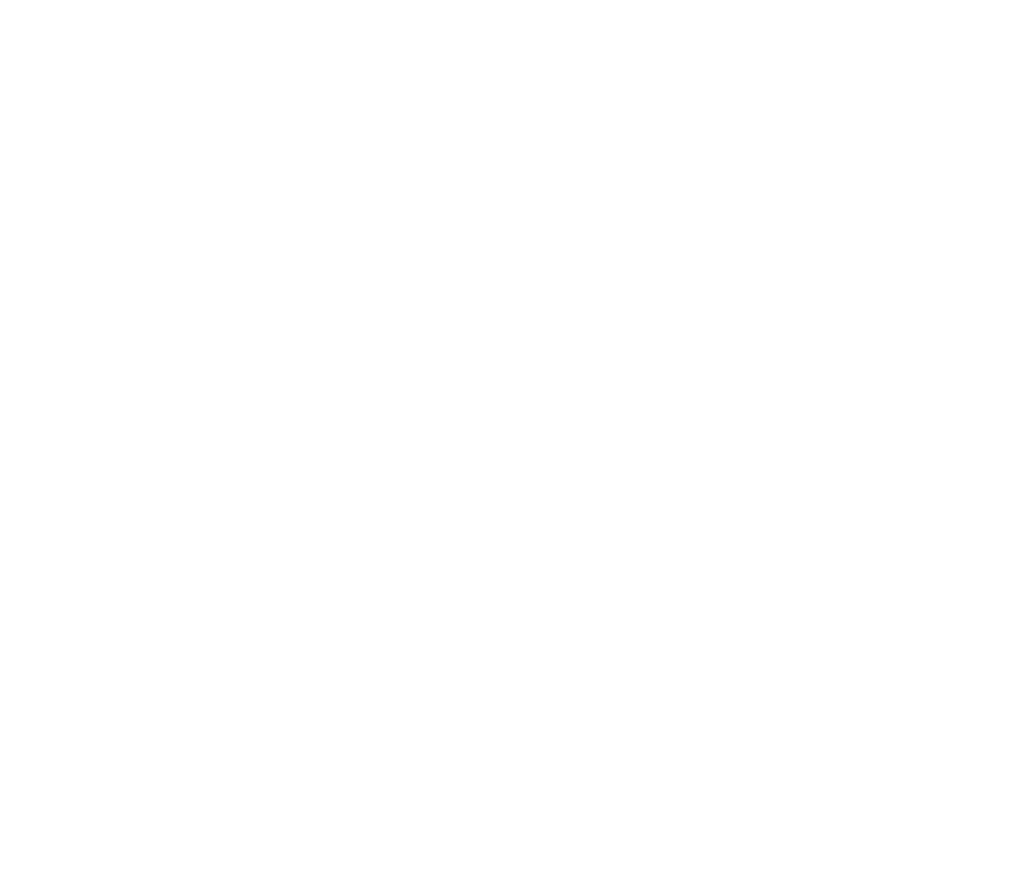
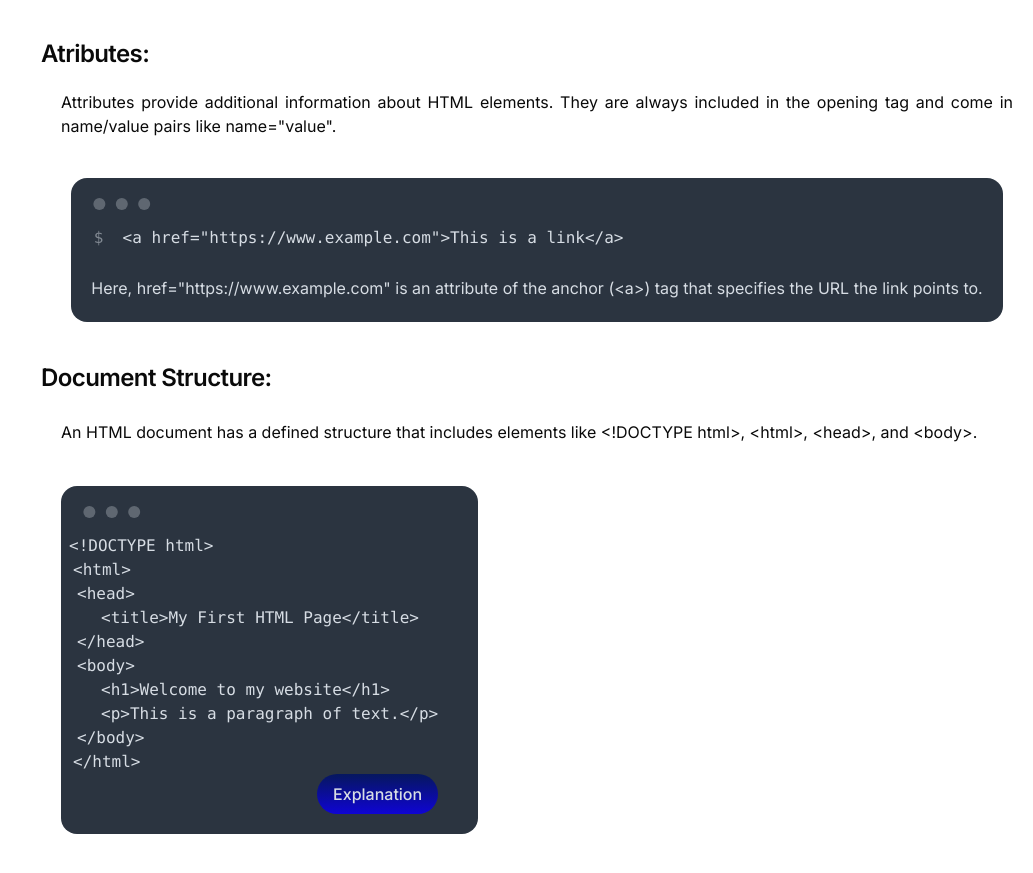
Before and after one commit to Slowbat200/web-dev-courseo, a Next.js app: page /html in a window 1280 px wide. Shown: the part 1359-2232 px from the top of the page, without its empty margins (247-1280 px from the left). Before the commit the page ends 800 px from the top, so only its background shows below. Built offline with nearby package versions, Linux system fonts and the light colour scheme.

Commit message:
adding new content to html

```diff
--- /dev/null
+++ b/app/(main)/(routes)/html/(pages)/(routes)/beginner/components/structure.tsx
@@ -0,0 +1,45 @@
+import { Button } from '@/components/ui/button';
+
+const Structure = () => {
+  return (
+    <div>
+      <div className='mockup-code mt-10 lg:w-full w-[80%] ml-5'>
+        <pre className='flex flex-col'>
+          <code className='pl-2'>&lt;!DOCTYPE html&gt;</code>
+          <code className='pl-3'>&lt;html&gt;</code>
+          {/* Head */}
+          <code className='pl-4'>&lt;head&gt;</code>
+          {/* Title */}
+          <div className='flex flex-row'>
+            <code className='pl-10'>&lt;title&gt;</code>
+            <p>My First HTML Page</p>
+            <code className='pl-'>&lt;/title&gt;</code>
+          </div>
+          <code className='pl-4'>&lt;/head&gt;</code>
+          {/* Body */}
+          <code className='pl-4'>&lt;body&gt;</code>
+          {/* Heading */}
+          <div className='flex flex-row'>
+            <code className='pl-10'>&lt;h1&gt;</code>
+            <h1>Welcome to my website</h1>
+            <code>&lt;/h1&gt;</code>
+          </div>
+          {/* Paragraph */}
+          <div className='flex flex-row'>
+            <code className='pl-10'>&lt;p&gt;</code>
+            <p>This is a paragraph of text.</p>
+            <code>&lt;/p&gt;</code>
+          </div>
+          {/** End of the page */}
+          <code className='pl-4'>&lt;/body&gt;</code>
+          <code className='pl-3'>&lt;/html&gt;</code>
+        </pre>
+        <div className='flex justify-end items-end mr-10'>
+          <Button variant={'explanation'}>Explanation</Button>
+        </div>
+      </div>
+    </div>
+  );
+};
+
+export default Structure;
--- /dev/null
+++ b/app/(main)/(routes)/html/(pages)/(routes)/beginner/constants/index.ts
@@ -0,0 +1,7 @@
+export const structure = [
+    {
+        id: 1,
+        name: 'Comment',
+        description:'So what I exactly did here. This code create a simple web page with Heading <h1> and simple paragraph <p>.',
+    }
+]
--- a/app/(main)/(routes)/html/(pages)/(routes)/(beginner)/page.tsx
+++ b/app/(main)/(routes)/html/(pages)/(routes)/beginner/page.tsx
@@ -1,4 +1,6 @@
 import { html } from '@/constants';
+import Structure from './components/structure';
+import { structure } from './constants';
 
 const BegginerPage = () => {
   return (
@@ -17,6 +19,7 @@
             </div>
           ))}
       </div>
+      {/* Tags and elements */}
       <div className='mt-10'>
         {html
           .filter((item) => item.id === 1)
@@ -25,6 +28,9 @@
               <h2 className='text-center scroll-m-20 first:mt-0 border-b pb-2 text-3xl font-semibold tracking-tight '>
                 {item.name}
               </h2>
+              <h3 className='scroll-m-20 text-2xl font-semibold tracking-tight pt-5 pl-5 lg:pl-0'>
+                Elements and Tags:
+              </h3>
               <span>
                 <p className='text-justify mx-8 pl-2 lg:mt-5 leading-7 [&:not(:first-child)]:mt-6'>
                   {item.description}
@@ -36,7 +42,7 @@
             </div>
           ))}
       </div>
-      <div className='flex justify-evenly items-center mt-10'>
+      <div className='flex justify-evenly items-center flex-col lg:flex-row mt-10 gap-y-10'>
         <div className='mockup-code w-[50%]'>
           <pre data-prefix='$'>
             <code>&lt;p&gt;</code>
@@ -60,6 +66,47 @@
           </pre>
         </div>
       </div>
+      {/* Atributes */}
+      <div className='mt-10'>
+        <div>
+          <h3 className='scroll-m-20 text-2xl font-semibold tracking-tight pl-5 lg:pl-0'>
+            Atributes:
+          </h3>
+          <p className='mt-5 pl-5 text-justify'>
+            Attributes provide additional information about HTML elements. They
+            are always included in the opening tag and come in name/value pairs
+            like name="value".
+          </p>
+        </div>
+        <div className=' flex justify-center items-center'>
+          <div className='mockup-code mt-10 lg:w-fit w-[80%] ml-5'>
+            <pre data-prefix='$'>
+              <code>&lt;a href="https://www.example.com"&gt;</code>
+              <span>This is a link</span>
+              <code>&lt;/a&gt;</code>
+            </pre>
+            <p className='px-5 leading-7 [&:not(:first-child)]:mt-6'>
+              Here, href="https://www.example.com" is an attribute of the anchor
+              (&lt;a&gt;) tag that specifies the URL the link points to.
+            </p>
+          </div>
+        </div>
+      </div>
+      {/* Document structure */}
+      <div className='mt-10'>
+        <div>
+          <h3 className='scroll-m-20 text-2xl font-semibold tracking-tight pl-5 lg:pl-0'>
+            Document Structure:
+          </h3>
+          <p className='px-5 leading-7 [&:not(:first-child)]:mt-6'>
+            An HTML document has a defined structure that includes elements like
+            &lt;!DOCTYPE html&gt;, &lt;html&gt;, &lt;head&gt;, and &lt;body&gt;.
+          </p>
+        </div>
+        <div className='flex'>
+          <Structure />
+        </div>
+      </div>
     </div>
   );
 };
--- a/app/(main)/(routes)/html/_components/intro.tsx
+++ b/app/(main)/(routes)/html/_components/intro.tsx
@@ -1,7 +1,7 @@
 'use client';
 import { Button } from '@/components/ui/button';
 import { useRouter } from 'next/navigation';
-import BegginerPage from '../(pages)/(routes)/(beginner)/page';
+import BegginerPage from '../(pages)/(routes)/beginner/page';
 
 export default function Intro() {
   const router = useRouter();
--- a/components/ui/button.tsx
+++ b/components/ui/button.tsx
@@ -25,7 +25,8 @@
           'dark:bg-white dark:text-slate-700 active:text-black outline-sky-500 outline-4 outline hover:bg-sky-500/20 transition-none',
         landing:
           'shadow-[0_4px_14px_0_rgb(0,118,255,39%)] hover:shadow-[0_6px_20px_rgba(0,118,255,23%)] hover:bg-[rgba(0,118,255,0.9)] px-8 py-2 bg-[#0070f3] rounded-md text-white font-light transition duration-200 ease-linear',
-      },
+        explanation:'bg-gradient-to-b from-[#06175e] to-[#0f04d4] rounded-[28px] inline-block cursor-pointer text-white font-arial text-base px-8 py-10 no-underline text-shadow-md'
+        },
       size: {
         default: 'h-10 px-4 py-2',
         sm: 'h-9 rounded-md px-3',
```
Also changed, not shown: app/(main)/(routes)/html/(pages)/(routes)/beginner/components/bot.tsx (renamed from app/(main)/(routes)/html/(pages)/(routes)/(beginner)/components/bot.tsx), app/(main)/(routes)/html/(pages)/(routes)/intermediate/page.tsx (renamed from app/(main)/(routes)/html/(pages)/(routes)/(intermediate)/page.tsx), app/(main)/(routes)/html/(pages)/(routes)/profesional/page.tsx (renamed from app/(main)/(routes)/html/(pages)/(routes)/(profesional)/page.tsx).
